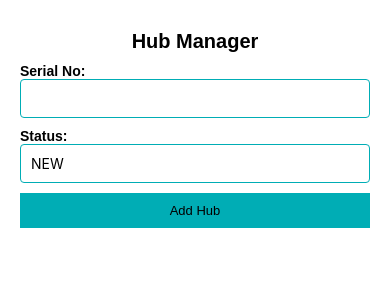
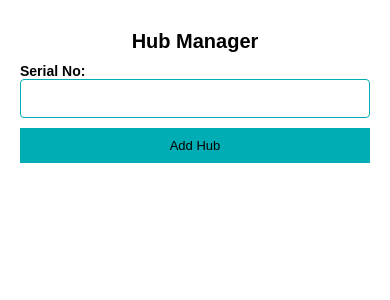
Before and after one commit to mtzngn/accessAssure, a React Native app: screen / in a window 390 px wide. Shown: the top 300 px of the page. Built offline with nearby package versions, Linux system fonts and the light colour scheme.

Commit message:
removed ability to set status on adding a new hub, as it should be always NEW

```diff
--- a/src/components/AddHubForm/AddHubForm.tsx
+++ b/src/components/AddHubForm/AddHubForm.tsx
@@ -1,23 +1,14 @@
 import React from 'react';
 import {View, TextInput, TouchableOpacity, StyleSheet} from 'react-native';
 import ASText from '../../generic/ASText/ASText';
-import {HubStatus} from '../HubManager/HubManager';
 
 type Props = {
   serialNo: string;
-  status: string;
   setSerialNo: (text: string) => void;
-  setStatus: (text: HubStatus) => void;
   addHub: () => void;
 };
 
-const AddHubForm = ({
-  serialNo,
-  status,
-  setSerialNo,
-  setStatus,
-  addHub,
-}: Props) => {
+const AddHubForm = ({serialNo, setSerialNo, addHub}: Props) => {
   return (
     <View>
       <ASText style={styles.inputLabel}>Serial No:</ASText>
@@ -25,12 +16,6 @@ const AddHubForm = ({
         style={styles.hubInput}
         value={serialNo}
         onChangeText={text => setSerialNo(text)}
-      />
-      <ASText style={styles.inputLabel}>Status:</ASText>
-      <TextInput
-        style={styles.hubInput}
-        value={status}
-        onChangeText={text => setStatus(text as HubStatus)}
       />
       <TouchableOpacity style={styles.hubButton} onPress={addHub}>
         <ASText>Add Hub</ASText>
--- a/src/components/HubManager/HubManager.tsx
+++ b/src/components/HubManager/HubManager.tsx
@@ -4,7 +4,7 @@ import ASText from '../../generic/ASText/ASText';
 import HubItem from '../HubItem/HubItem';
 import AddHubForm from '../AddHubForm/AddHubForm';
 
-export type HubStatus = 'NEW' | 'ACTIVE' | 'SUSPENDED';
+type HubStatus = 'NEW' | 'ACTIVE' | 'SUSPENDED';
 
 interface Hub {
   serialNo: string;
@@ -15,7 +15,6 @@ interface Hub {
 const HubManager: React.FC = () => {
   const [hubs, setHubs] = useState<Hub[]>([]);
   const [serialNo, setSerialNo] = useState<string>('');
-  const [status, setStatus] = useState<HubStatus>('NEW');
 
   const addHub = () => {
     // Check if serialNo already exists in the array
@@ -27,12 +26,11 @@ const HubManager: React.FC = () => {
     }
     const newHub: Hub = {
       serialNo: serialNo,
-      status: status,
+      status: 'NEW',
       statusDate: new Date().toISOString().slice(0, 10),
     };
     setHubs([...hubs, newHub]);
     setSerialNo('');
-    setStatus('NEW');
   };
 
   const activateHub = (serialNo: string) => {
@@ -66,9 +64,7 @@ const HubManager: React.FC = () => {
       <ASText style={styles.title}>Hub Manager</ASText>
       <AddHubForm
         serialNo={serialNo}
-        status={status}
         setSerialNo={setSerialNo}
-        setStatus={setStatus}
         addHub={addHub}
       />
       <FlatList
```
